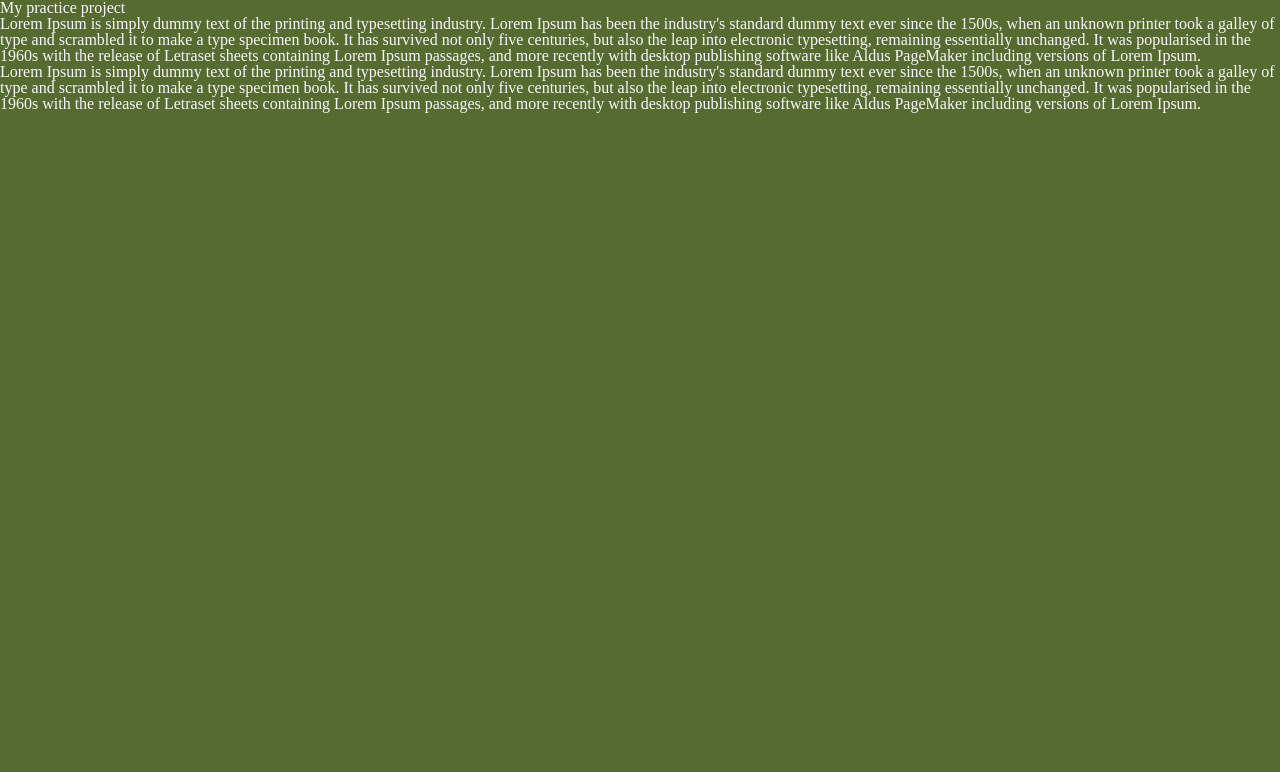
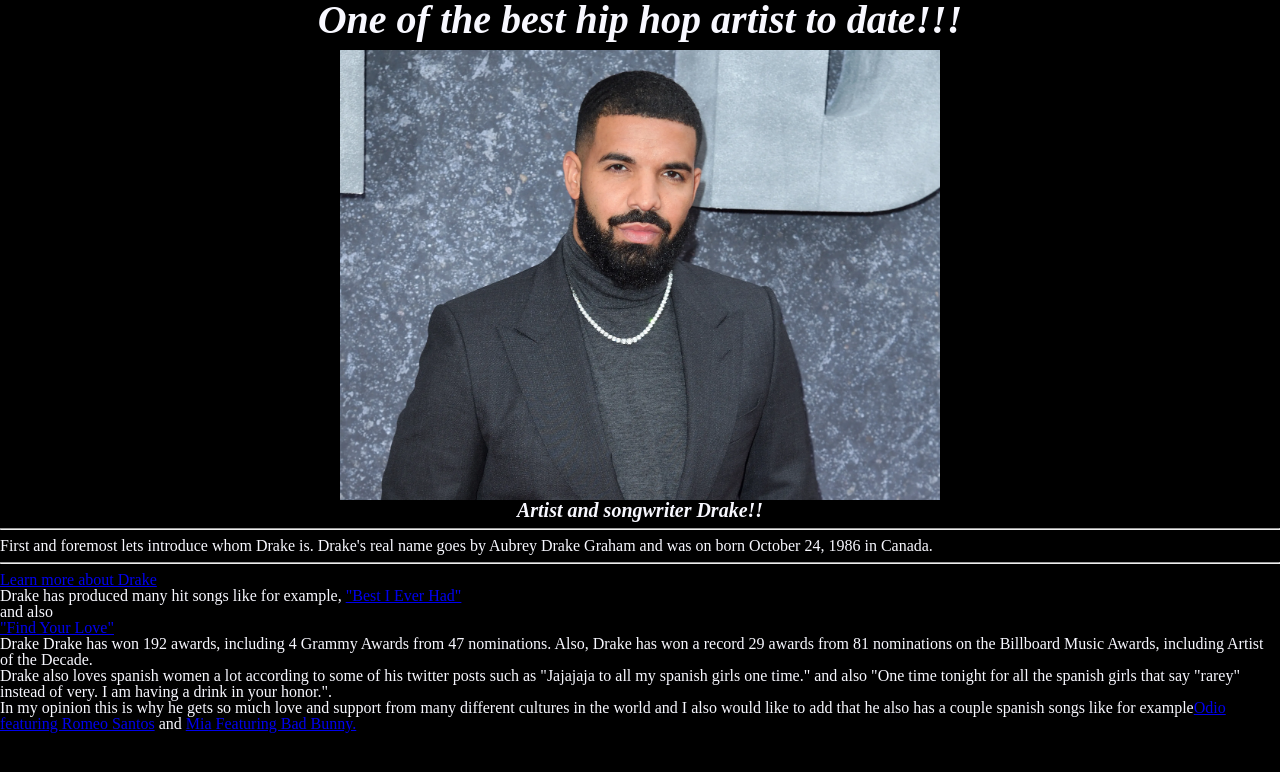
Before and after one commit to kevindevofficial/Drake-Tribute-page, a plain HTML site: page index.html in a window 1280 px wide. Drawn offline with Linux system fonts and the light colour scheme.

Commit message:
adding-tribute-page

```diff
--- a/Css/styles.css
+++ b/Css/styles.css
@@ -1,10 +1,35 @@
 body{
-    background-color:darkolivegreen;
+    background-color:black;
     color:ghostwhite;
 }
 article-text{
     font-family: Arial, Helvetica, sans-serif;
 }
-sect1{
-
+#img-div{
+  text-align: center;
+  display: block;
+  width: 100%;
 }
+#image{
+  padding-top: 10px;
+  height: auto;
+  max-width: 600px;
+  margin-left: auto;
+  margin-right: auto;
+  display: block;
+  position: relative;
+}
+#title{
+    font-size: 40px;
+    font-weight: bolder;
+    font-style: italic;
+    text-align: center;
+}
+#img-caption{
+    font-size: 20px;
+    font-weight: bolder;
+    font-style: italic;
+    text-align: center;
+}
+}
+}
--- a/index.html
+++ b/index.html
@@ -8,10 +8,26 @@
     <link rel="stylesheet" href="Css/reset.css">
 </head>
 <body>
-    <h1 class="heading">My practice project</h1>
-    <article class="article-text">Lorem Ipsum is simply dummy text of the printing and typesetting industry. Lorem Ipsum has been the industry's standard dummy text ever since the 1500s, when an unknown printer took a galley of type and scrambled it to make a type specimen book. It has survived not only five centuries, but also the leap into electronic typesetting, remaining essentially unchanged. It was popularised in the 1960s with the release of Letraset sheets containing Lorem Ipsum passages, and more recently with desktop publishing software like Aldus PageMaker including versions of Lorem Ipsum.</article>
-    <section>Lorem Ipsum is simply dummy text of the printing and typesetting industry. Lorem Ipsum has been the industry's standard dummy text ever since the 1500s, when an unknown printer took a galley of type and scrambled it to make a type specimen book. It has survived not only five centuries, but also the leap into electronic typesetting, remaining essentially unchanged. It was popularised in the 1960s with the release of Letraset sheets containing Lorem Ipsum passages, and more recently with desktop publishing software like Aldus PageMaker including versions of Lorem Ipsum.</section>
-
-    <script src="app.js"></script>
+    <div id="main">
+        <h1 id="title" class="heading">One of the best hip hop artist to date!!!</h1>
+        <div id="img-div">
+            <img id="image" src="/images/GettyImages-1172292629.webp" alt="drake-image">
+            <div id="img-caption"><strong>Artist and songwriter Drake!!</strong></div>
+        </div>
+            <hr>
+        <article id="tribute-info">First and foremost lets introduce whom <strong>Drake</strong> is. Drake's real name goes by Aubrey Drake Graham and was on born October 24, 1986 in Canada. </article>
+                                <!--After image caption-->
+        <hr>
+        <a id="tribute-link" target="_blank" href="https://en.wikipedia.org/wiki/Drake_(musician)">Learn more about Drake</a>
+        <section>Drake has produced many hit songs like for example,
+            <a target="_blank" href="https://www.youtube.com/watch?v=mgs4y8gGOZo">"Best I Ever Had"</a>
+            <p>and also</p>
+            <a target="_blank" href="https://www.youtube.com/watch?v=Xyv4Bjja8yc">"Find Your Love"</a>
+            <p>Drake Drake has won 192 awards, including 4 Grammy Awards from 47 nominations. Also, Drake has won a record 29 awards from 81 nominations on the Billboard Music Awards, including Artist of the Decade.</p>
+            <p>Drake also loves spanish women a lot according to some of his twitter posts such as "Jajajaja to all my spanish girls one time." and also "One time tonight for all the spanish girls that say "rarey" instead of very. I am having a drink in your honor.". </p>
+            <p>In my opinion this is why he gets so much love and support from many different cultures in the world and I also would like to add that he also has a couple spanish songs like for example<a target="_blank" href="https://www.youtube.com/watch?v=W8r-eIhp4j0">Odio featuring Romeo Santos</a> and <a target="_blank" href="https://www.youtube.com/watch?v=OSUxrSe5GbI">Mia Featuring Bad Bunny.</a></p>
+        </section>
+    </div>
+    <script src="https://cdn.freecodecamp.org/testable-projects-fcc/v1/bundle.js"></script>
 </body>
 </html>
```
Also changed, not shown: images/GettyImages-1172292629.webp (added), images/acid-jazz.jpg (added).
